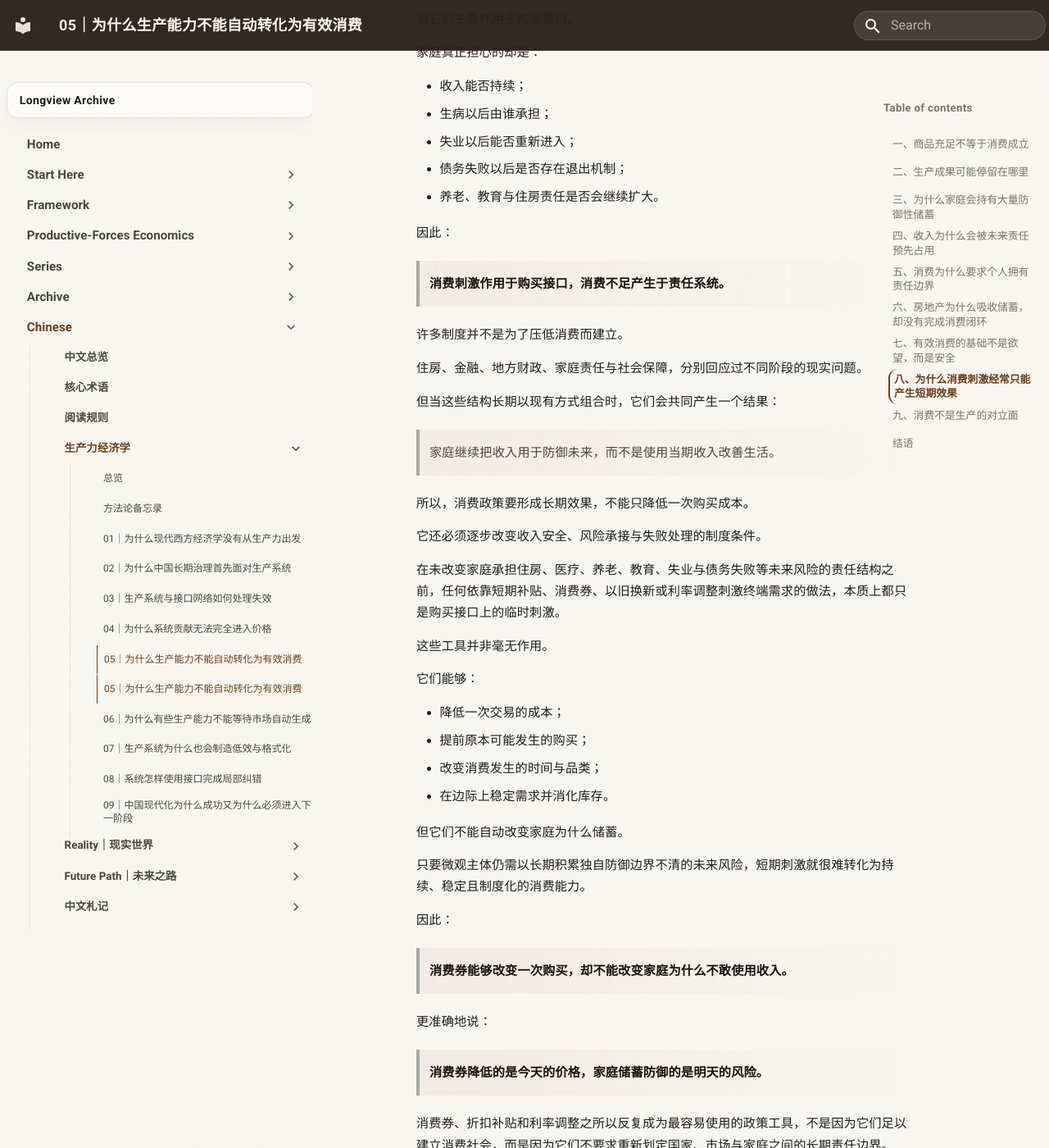
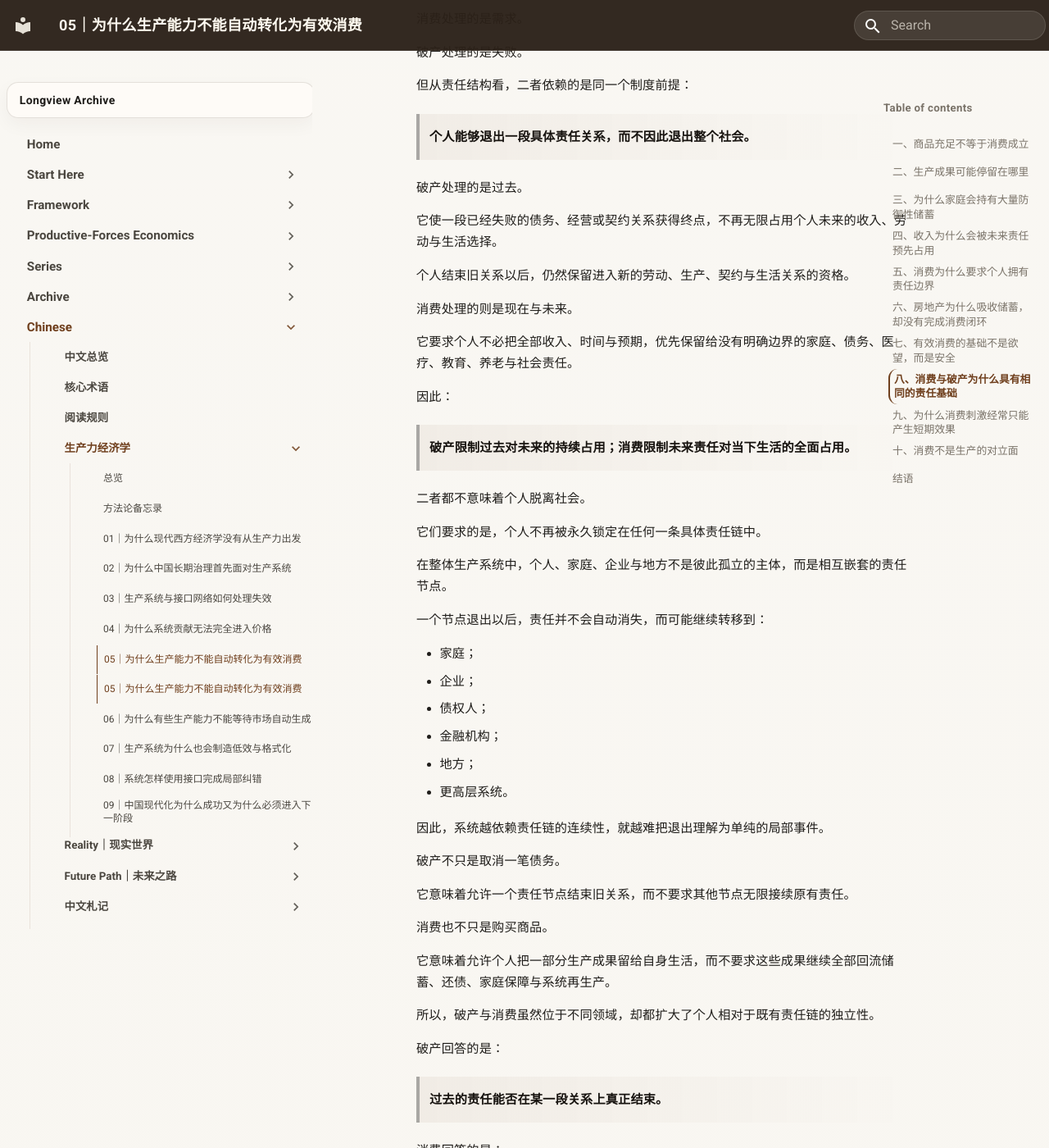
Before and after one commit to guanshi1688/longview-archive, an MkDocs documentation site: the page built from docs/essays/chinese/productive-forces-economics/05-c-consumption.md, in a window 1280 px wide and 1400 px high, scrolled down 5502 px. Shown: the whole window at 82% size. Built offline with MkDocs 1.6.1 and Material for MkDocs 9.7.7, drawn with Linux system fonts in a browser that asks for light colours; some of the changed text lies outside the part shown.

Commit message:
Update 05-c-consumption.md

```diff
--- a/docs/essays/chinese/productive-forces-economics/05-c-consumption.md
+++ b/docs/essays/chinese/productive-forces-economics/05-c-consumption.md
@@ -180,7 +180,75 @@
 
 ---
 
-## 八、为什么消费刺激经常只能产生短期效果
+## 八、消费与破产为什么具有相同的责任基础
+
+消费与破产看似属于两个不同问题。
+
+消费处理的是需求。
+
+破产处理的是失败。
+
+但从责任结构看，二者依赖的是同一个制度前提：
+
+> **个人能够退出一段具体责任关系，而不因此退出整个社会。**
+
+破产处理的是过去。
+
+它使一段已经失败的债务、经营或契约关系获得终点，不再无限占用个人未来的收入、劳动与生活选择。
+
+个人结束旧关系以后，仍然保留进入新的劳动、生产、契约与生活关系的资格。
+
+消费处理的则是现在与未来。
+
+它要求个人不必把全部收入、时间与预期，优先保留给没有明确边界的家庭、债务、医疗、教育、养老与社会责任。
+
+因此：
+
+> **破产限制过去对未来的持续占用；消费限制未来责任对当下生活的全面占用。**
+
+二者都不意味着个人脱离社会。
+
+它们要求的是，个人不再被永久锁定在任何一条具体责任链中。
+
+在整体生产系统中，个人、家庭、企业与地方不是彼此孤立的主体，而是相互嵌套的责任节点。
+
+一个节点退出以后，责任并不会自动消失，而可能继续转移到：
+
+- 家庭；
+- 企业；
+- 债权人；
+- 金融机构；
+- 地方；
+- 更高层系统。
+
+因此，系统越依赖责任链的连续性，就越难把退出理解为单纯的局部事件。
+
+破产不只是取消一笔债务。
+
+它意味着允许一个责任节点结束旧关系，而不要求其他节点无限接续原有责任。
+
+消费也不只是购买商品。
+
+它意味着允许个人把一部分生产成果留给自身生活，而不要求这些成果继续全部回流储蓄、还债、家庭保障与系统再生产。
+
+所以，破产与消费虽然位于不同领域，却都扩大了个人相对于既有责任链的独立性。
+
+破产回答的是：
+
+> **过去的责任能否在某一段关系上真正结束。**
+
+消费回答的是：
+
+> **生产成果是否有一部分能够停止回流责任体系，真正进入个人生活。**
+
+二者共同处理的，其实是同一个问题：
+
+> **个人能否在继续属于社会的同时，不再永久属于每一条具体责任链。**
+
+
+---
+
+## 九、为什么消费刺激经常只能产生短期效果
 
 消费券、以旧换新、降低购买门槛，都能够改善一次交易的条件。
 
@@ -259,7 +327,7 @@
 
 ---
 
-## 九、消费不是生产的对立面
+## 十、消费不是生产的对立面
 
 消费经常被理解为生产之后的享受。
 
```
